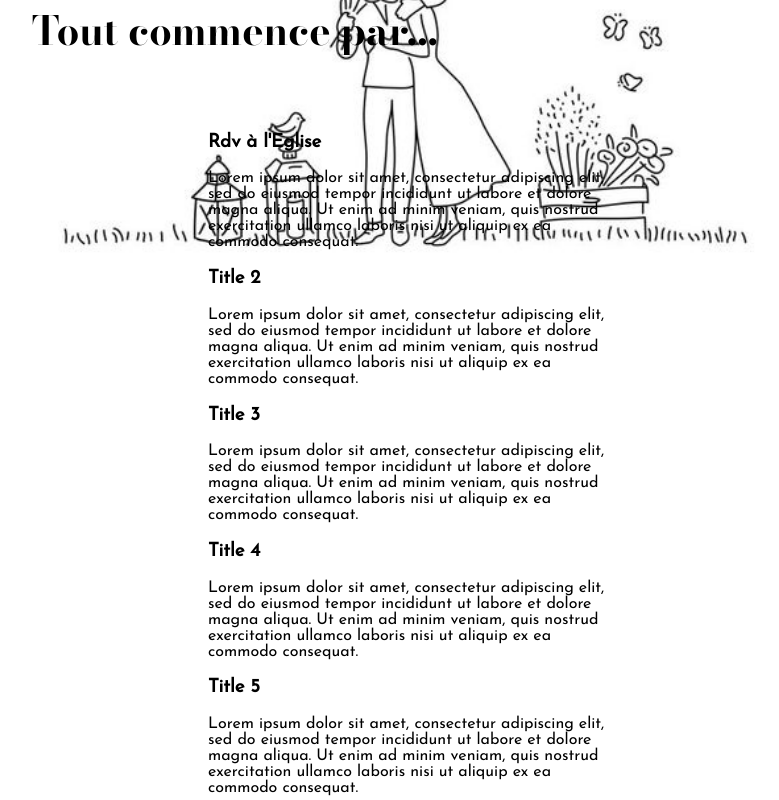
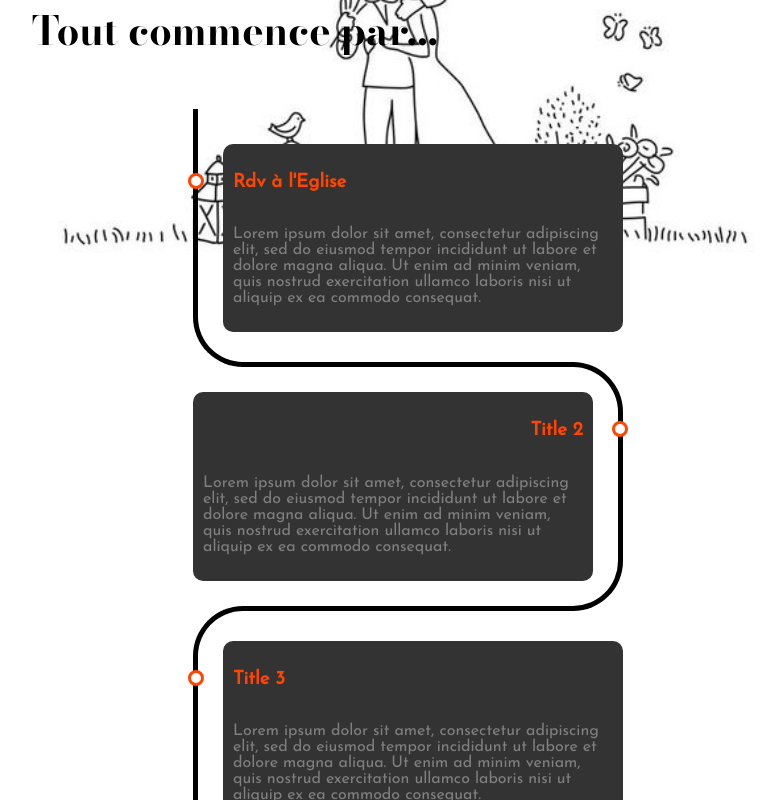
Before and after one commit to tatiana-sthl/wedding, a Next.js app: page / in a window 1280 px wide. Shown: the part 740-1540 px from the top of the page, without its empty margins (232-1011 px from the left). Built offline with nearby package versions, Linux system fonts and the light colour scheme.

Commit message:
remove all the stuff

```diff
--- a/src/app/components/timeline.js
+++ b/src/app/components/timeline.js
@@ -1,61 +1,39 @@
 import React, { useEffect } from 'react';
 import styles from '../page.module.css';
 
+
 const Timeline = () => {
-  const threshold = 0.1;
-  const options = {
-    root: null,
-    rootMargin: '0px',
-    threshold
-  };
 
-  const handleIntersect = (entries, observer) => {
-    entries.forEach((entry) => {
-      if (entry.intersectionRatio > threshold) {
-        entry.target.classList.remove('reveal');
-        observer.unobserve(entry.target);
-      }
-    });
-  };
 
-  document.documentElement.classList.add('reveal-loaded');
-
-  window.addEventListener('DOMContentLoaded', () => {
-    const observer = new IntersectionObserver(handleIntersect, options);
-    const targets = document.querySelectorAll('.reveal');
-    targets.forEach((target) => {
-      observer.observe(target);
-    });
-  });
 
   return (
     <div className={styles.timeline}>
     <div className={styles.outer}>
-      <div className={`${styles.card} reveal`}>
+      <div className={styles.card}>
         <div className={styles.info}>
           <h3 className={styles.title}>Rdv à l'Eglise</h3>
           <p>Lorem ipsum dolor sit amet, consectetur adipiscing elit, sed do eiusmod tempor incididunt ut labore et dolore magna aliqua. Ut enim ad minim veniam, quis nostrud exercitation ullamco laboris nisi ut aliquip ex ea commodo consequat. </p>
         </div>
       </div>
-      <div className={`${styles.card} reveal`}>
+      <div className={styles.card}>
         <div className={styles.info}>
           <h3 className={styles.title}>Title 2</h3>
           <p>Lorem ipsum dolor sit amet, consectetur adipiscing elit, sed do eiusmod tempor incididunt ut labore et dolore magna aliqua. Ut enim ad minim veniam, quis nostrud exercitation ullamco laboris nisi ut aliquip ex ea commodo consequat. </p>
         </div>
       </div>
-      <div className={`${styles.card} reveal`}>
+      <div className={styles.card}>
         <div className={styles.info}>
           <h3 className={styles.title}>Title 3</h3>
           <p>Lorem ipsum dolor sit amet, consectetur adipiscing elit, sed do eiusmod tempor incididunt ut labore et dolore magna aliqua. Ut enim ad minim veniam, quis nostrud exercitation ullamco laboris nisi ut aliquip ex ea commodo consequat. </p>
         </div>
       </div>
-      <div className={`${styles.card} reveal`}>
+      <div className={styles.card}>
         <div className={styles.info}>
           <h3 className={styles.title}>Title 4</h3>
           <p>Lorem ipsum dolor sit amet, consectetur adipiscing elit, sed do eiusmod tempor incididunt ut labore et dolore magna aliqua. Ut enim ad minim veniam, quis nostrud exercitation ullamco laboris nisi ut aliquip ex ea commodo consequat. </p>
         </div>
       </div>
-      <div className={`${styles.card} reveal`}>
+      <div className={styles.card}>
         <div className={styles.info}>
           <h3 className={styles.title}>Title 5</h3>
           <p>Lorem ipsum dolor sit amet, consectetur adipiscing elit, sed do eiusmod tempor incididunt ut labore et dolore magna aliqua. Ut enim ad minim veniam, quis nostrud exercitation ullamco laboris nisi ut aliquip ex ea commodo consequat. </p>
--- a/src/app/page.module.css
+++ b/src/app/page.module.css
@@ -122,24 +122,95 @@
   max-width: 400px;
 }
 
-.reveal-loaded .reveal [class*="reveal-"] {
-  opacity: 0;
-  transform: translateY(30px);
+/* setting padding based on even or odd */
+.card:nth-child(odd) {
+  padding: 30px 0 30px 30px;
+}
+.card:nth-child(even) {
+  padding: 30px 30px 30px 0;
+}
+/* Global ::before */
+.card::before {
+  content: "";
+  position: absolute;
+  width: 50%;
+  border: solid rgb(0, 0, 0);
 }
 
-.reveal-loaded [class*="reveal"]{
-  transition: 1s cubic-bezier(.5, 0, 0, 1);
+/* Setting the border of top, bottom, left */
+.card:nth-child(odd)::before {
+  left: 0px;
+  top: -4.5px;
+  bottom: -4.5px;
+  border-width: 5px 0 5px 5px;
+  border-radius: 50px 0 0 50px;
 }
 
-/* On ajoute du délai */
-.reveal-loaded .reveal-2 {
-  transition-delay: .1s;
+/* Setting the border of top, bottom, right */
+.card:nth-child(even)::before {
+  right: 0;
+  top: 0;
+  bottom: 0;
+  border-width: 5px 5px 5px 0;
+  border-radius: 0 50px 50px 0;
 }
 
-.reveal-loaded .reveal-3 {
-  transition-delay: .2s;
+/* Removing the border if it is the first card */
+.card:first-child::before {
+  border-top: 0;
+  border-top-left-radius: 0;
 }
 
-.reveal-loaded .reveal-4 {
-  transition-delay: .3s;
+/* Removing the border if it is the last card  and it's odd */
+.card:last-child:nth-child(odd)::before {
+  border-bottom: 0;
+  border-bottom-left-radius: 0;
 }
+
+/* Removing the border if it is the last card  and it's even */
+.card:last-child:nth-child(even)::before {
+  border-bottom: 0;
+  border-bottom-right-radius: 0;
+}
+
+/* Information about the timeline */
+.info {
+  display: flex;
+  flex-direction: column;
+  background: #333;
+  color: gray;
+  border-radius: 10px;
+  padding: 10px;
+}
+
+/* Title of the card */
+.title {
+  color: orangered;
+  position: relative;
+}
+
+/* Timeline dot  */
+.title::before {
+  content: "";
+  position: absolute;
+  width: 10px;
+  height: 10px;
+  background: white;
+  border-radius: 999px;
+  border: 3px solid orangered;
+}
+
+/* text right if the card is even  */
+.card:nth-child(even) > .info > .title {
+  text-align: right;
+}
+
+/* setting dot to the left if the card is odd */
+.card:nth-child(odd) > .info > .title::before {
+  left: -45px;
+}
+
+/* setting dot to the right if the card is odd */
+.card:nth-child(even) > .info > .title::before {
+  right: -45px;
+}
```
